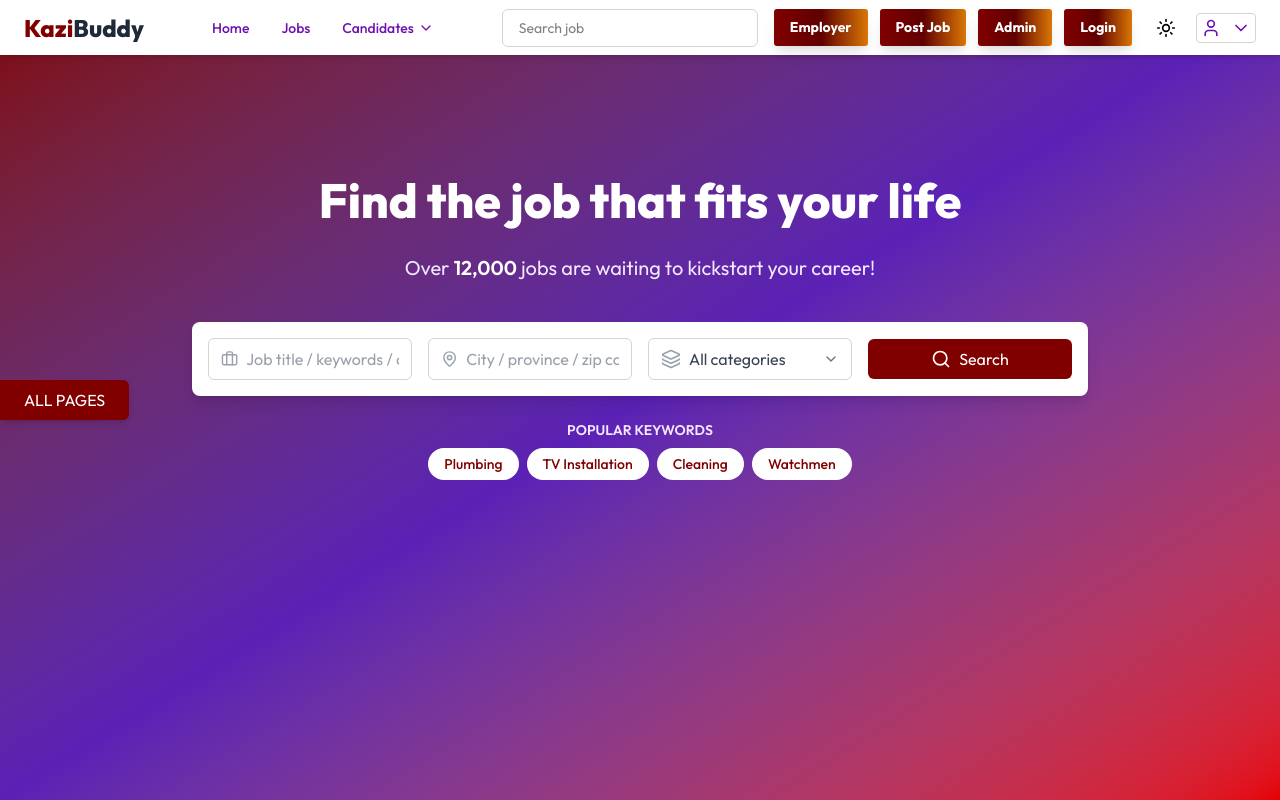
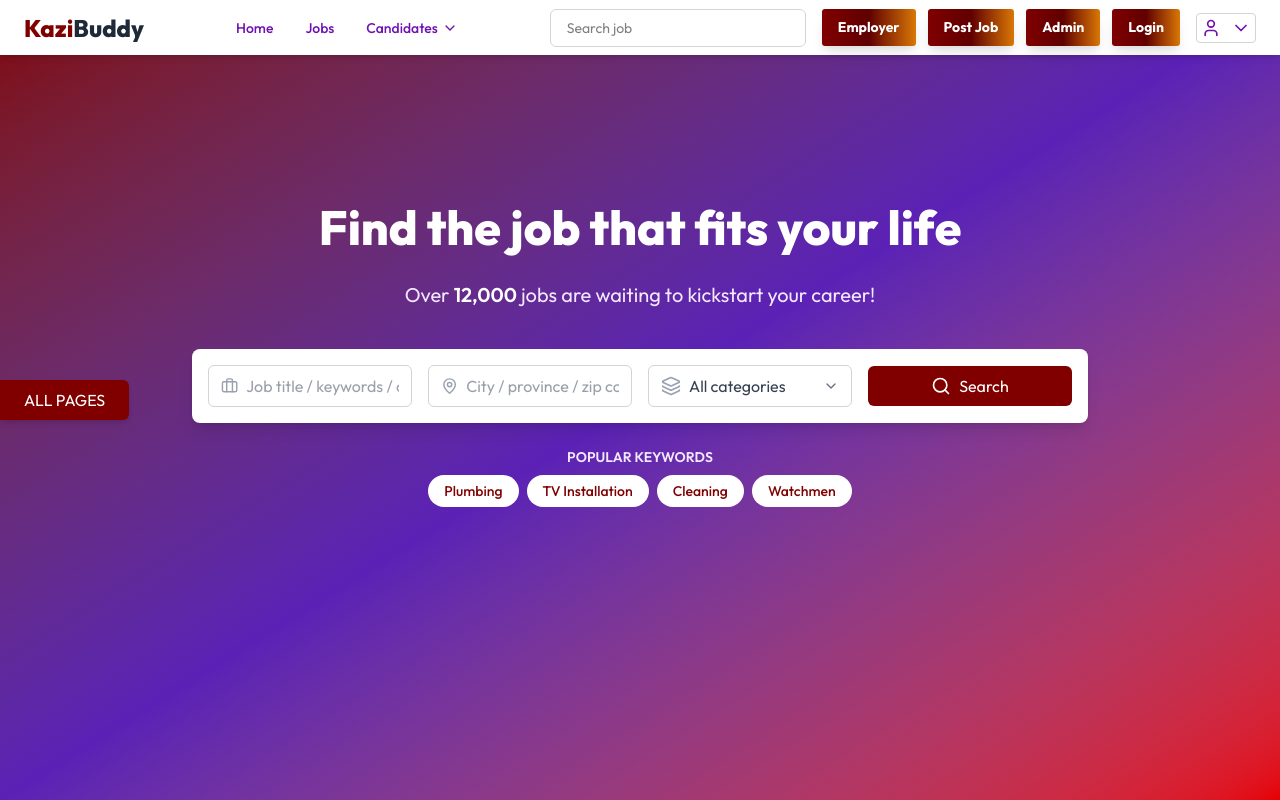
Before and after one commit to Tafakari-Ltd/kazi-buddy-frontend, a Next.js app in the folder frontend/: page / in a window 1280 px wide. Shown: the top 800 px of the page. Built offline with nearby package versions, Linux system fonts and the light colour scheme.

Commit message:
style: adjust container widths, padding, and margins for improved layout

```diff
--- a/frontend/src/app/globals.css
+++ b/frontend/src/app/globals.css
@@ -30,7 +30,7 @@
 }
 
 ::-webkit-scrollbar-track {
-  background:#fff;
+  background: #fff;
   border-radius: 8px;
 }
 
@@ -46,7 +46,7 @@
 
 * {
   scrollbar-width: thin;
-  scrollbar-color:#5b21b6;
+  scrollbar-color: #5b21b6;
 }
 
 
@@ -57,8 +57,6 @@ body {
 .shadow-least {
   box-shadow: 0 0 5px rgba(0, 0, 0, 0.25);
 }
-
-
 
 
 
@@ -77,7 +75,7 @@ body {
   overflow: hidden;
   border: none;
   cursor: pointer;
-  border-radius:3px;
+  border-radius: 3px;
 }
 
 .apply-button:hover {
@@ -100,10 +98,17 @@ body {
   animation: shimmer 1.5s ease-in-out infinite;
 }
 
+.container {
+  max-width: 1700px;
+  width: 100%;
+  margin: 0 auto;
+}
+
 @keyframes shimmer {
   0% {
     transform: skewX(-12deg) translateX(-100%);
   }
+
   100% {
     transform: skewX(-12deg) translateX(200%);
   }
--- a/frontend/src/app/page.tsx
+++ b/frontend/src/app/page.tsx
@@ -1,11 +1,9 @@
 import Hero from "@/component/common/Hero/Hero";
-import LatestNews from "@/component/common/LatestNews/LatestNews";
 import Featured from "@/component/Homepage/Featured/Featured";
 import Getstarted from "@/component/Homepage/Getstarted/Getstarted";
 import Hotjobs from "@/component/Homepage/HotJobs/Hotjobs";
 import Footer from "@/component/common/Footer/Footer";
 import Testimonials from "@/component/common/LatestNews/LatestNews";
-import ApplyJob from "@/component/ApplyJob/ApplyJob";
 const page = () => {
   return (
     <div>
--- a/frontend/src/component/Homepage/Featured/Featured.tsx
+++ b/frontend/src/component/Homepage/Featured/Featured.tsx
@@ -119,7 +119,7 @@ const Featured = () => {
   }, [currentPage, totalPages]);
 
   return (
-    <div className="mx-auto px-6 md:px-12 py-12 bg-gradient-to-b from-amber-50 to-white">
+    <div className="mx-auto px-6 md:px-12 py-12 bg-gradient-to-b from-amber-50 to-white container">
       {/* Header Section */}
       <div className="mb-12 text-center">
         <div className="flex items-center justify-center gap-3 mb-4">
--- a/frontend/src/component/Homepage/Getstarted/Getstarted.tsx
+++ b/frontend/src/component/Homepage/Getstarted/Getstarted.tsx
@@ -21,7 +21,7 @@ const Getstarted = () => {
           loop
           playsInline
         />
-        <div className="content ">
+        <div className="content container ">
           <h3 className="text-3xl font-bold text-white mb-4">
             LOOKING FOR A JOB
           </h3>
--- a/frontend/src/component/Homepage/HotJobs/Hotjobs.tsx
+++ b/frontend/src/component/Homepage/HotJobs/Hotjobs.tsx
@@ -125,7 +125,7 @@ const HotJobs = () => {
   }, [currentPage, totalPages]);
 
   return (
-    <div className="mx-auto px-6 md:px-12 py-12 bg-gradient-to-b from-gray-50 to-white">
+    <div className="mx-auto px-6 md:px-12 py-12 bg-gradient-to-b from-gray-50 to-white container">
       <div className="mb-12 text-center">
         <div className="flex items-center justify-center gap-3 mb-4">
           <div className="p-3 bg-gradient-to-r from-[#800000] to-amber-600 rounded-sm shadow-lg">
--- a/frontend/src/component/common/Hero/Hero.tsx
+++ b/frontend/src/component/common/Hero/Hero.tsx
@@ -12,9 +12,9 @@ const Hero = () => {
   const [selectedCategory, setSelectedCategory] = useState("All categories");
 
   return (
-    <div className="relative">
+    <div className="relative  bg-gradient-to-br from-maroon via-purple-dark to-redish">
       <Navbar />
-      <div className="bg-gradient-to-br from-maroon via-purple-dark to-redish text-white pt-[170px] pb-24 px-6 md:px-12 relative h-screen">
+      <div className=" text-white  pb-24 px-6 md:px-12 relative flex flex-col items-center justify-center h-screen container ">
         <div className="max-w-4xl mx-auto text-center space-y-6">
           <h3 className="text-4xl md:text-5xl font-extrabold leading-tight">
             Find the job that fits your life
--- a/frontend/src/component/common/LatestNews/LatestNews.tsx
+++ b/frontend/src/component/common/LatestNews/LatestNews.tsx
@@ -104,7 +104,7 @@ const Testimonials = () => {
 
   return (
     <div className="bg-gradient-to-br from-gray-50 to-gray-100 py-16 px-6">
-      <div className="mx-auto">
+      <div className="mx-auto container">
         <div className="text-center mb-12">
           <h2 className="text-4xl font-bold text-[#800000] mb-4">
             Success Stories from Our Clients
--- a/frontend/src/component/common/Navbar/Navbar.tsx
+++ b/frontend/src/component/common/Navbar/Navbar.tsx
@@ -22,7 +22,7 @@ const Navbar: React.FC = () => {
 
   return (
     <header className="w-full bg-white shadow-md fixed top-0 z-30">
-      <div className="mx-auto h-[55px] px-4 md:px-6 flex items-center justify-between relative">
+      <div className="mx-auto h-[55px] px-4 md:px-6 flex items-center justify-between relative container">
         {/* Logo */}
         <Link href="/" className="text-2xl font-extrabold text-maroon">
           Kazi<span className="text-gray-800">Buddy</span>
@@ -66,9 +66,9 @@ const Navbar: React.FC = () => {
         {/* Mobile Controls */}
         <div className="flex items-center space-x-3 ml-4">
           {/* Theme Toggle (Optional) */}
-          <button className="p-2 rounded-md hover:bg-gray-100">
+          {/* <button className="p-2 rounded-md hover:bg-gray-100">
             <Sun className="text-black w-5 h-5" />
-          </button>
+          </button> */}
 
           {/* Mobile Menu Button */}
           <div className="md:hidden">
```
